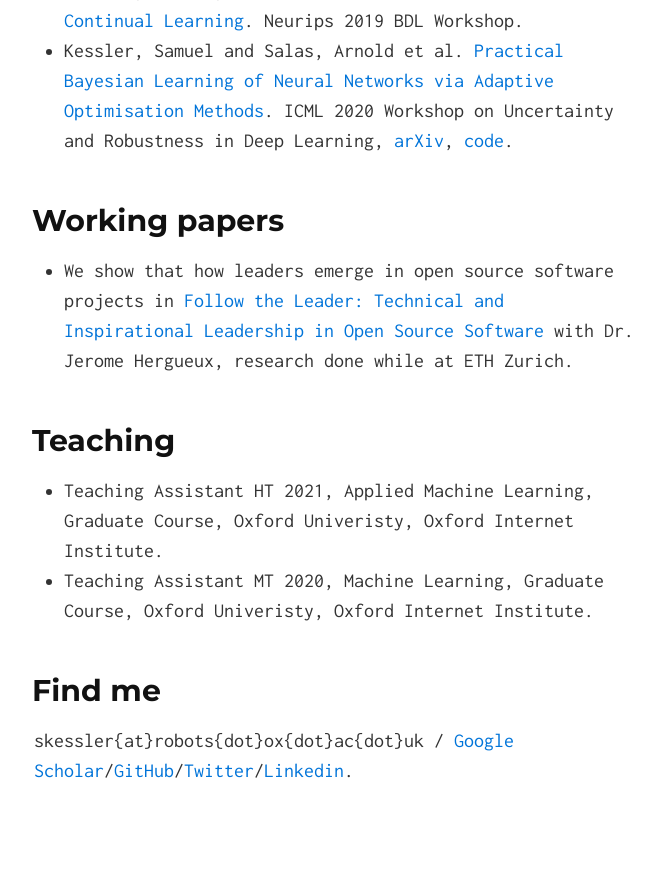
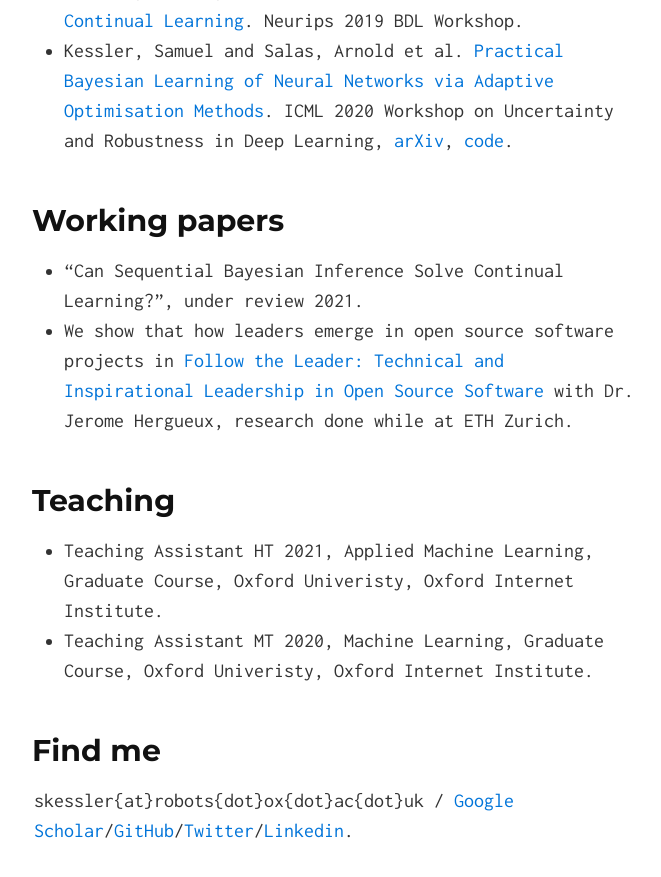
Before and after one commit to skezle/skezle.github.io, a Jekyll site: the page built from index.md, in a window 1280 px wide and 900 px high, scrolled down 1853 px. Shown: the top 877 px of the window, without its empty margins (306-967 px from the left). Built offline with Jekyll 4.4.1, drawn with Linux system fonts in a browser that asks for light colours.

Commit message:
Update index.md

```diff
--- a/index.md
+++ b/index.md
@@ -32,6 +32,7 @@ Statistics at ETH Zurich.
 * Kessler, Samuel and Salas, Arnold et al. [Practical Bayesian Learning of Neural Networks via Adaptive Optimisation Methods](https://arxiv.org/abs/1811.03679). ICML 2020 Workshop on Uncertainty and Robustness in Deep Learning, [arXiv](https://arxiv.org/abs/1811.03679), [code](https://github.com/skezle/BADAM).
 
 ## Working papers
+* "Can Sequential Bayesian Inference Solve Continual Learning?", under review 2021.
 * We show that how leaders emerge in open source software projects in [Follow the Leader: Technical and Inspirational Leadership in Open Source Software](https://www.research-collection.ethz.ch/bitstream/handle/20.500.11850/463810/1/CLE_WP_2021_01.pdf) with Dr. Jerome Hergueux, research done while at ETH Zurich.
 
 ## Teaching
```
